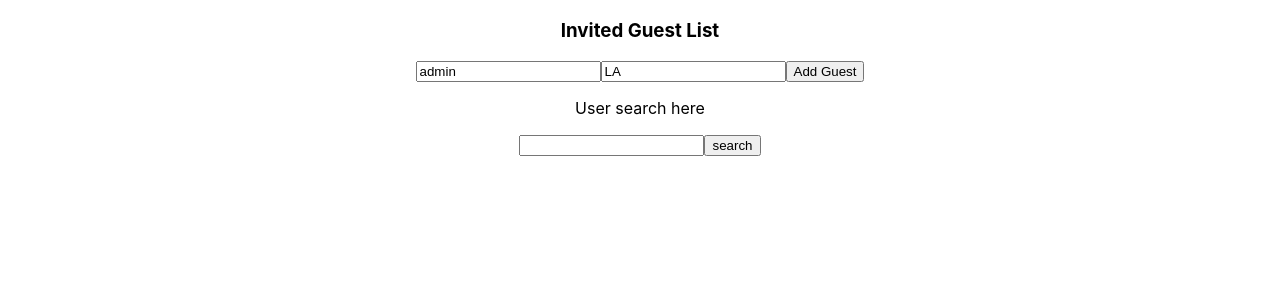
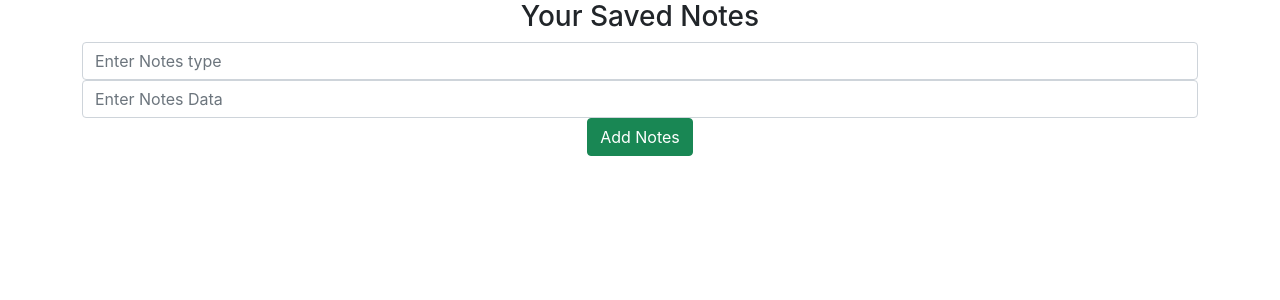
Before and after one commit to nltr2/LearningReact, a React (Create React App) app in the folder myapp/: page / in a window 1280 px wide. Shown: the top 300 px of the page. Built offline with nearby package versions, Linux system fonts and the light colour scheme.

Commit message:
Day 3: Component Using JS

```diff
--- a/myapp/public/index.html
+++ b/myapp/public/index.html
@@ -4,6 +4,10 @@
     <meta charset="utf-8" />
     <link rel="icon" href="%PUBLIC_URL%/favicon.ico" />
     <meta name="viewport" content="width=device-width, initial-scale=1" />
+<!-- CSS only -->
+<link href="https://cdn.jsdelivr.net/npm/bootstrap@5.1.0/dist/css/bootstrap.min.css" rel="stylesheet" integrity="sha384-KyZXEAg3QhqLMpG8r+8fhAXLRk2vvoC2f3B09zVXn8CA5QIVfZOJ3BCsw2P0p/We" crossorigin="anonymous">
+<!-- JavaScript Bundle with Popper -->
+<script src="https://cdn.jsdelivr.net/npm/bootstrap@5.1.0/dist/js/bootstrap.bundle.min.js" integrity="sha384-U1DAWAznBHeqEIlVSCgzq+c9gqGAJn5c/t99JyeKa9xxaYpSvHU5awsuZVVFIhvj" crossorigin="anonymous"></script>
     <meta name="theme-color" content="#000000" />
     <meta
       name="description"
--- a/myapp/src/App.tsx
+++ b/myapp/src/App.tsx
@@ -2,11 +2,13 @@ import React from 'react';
 import logo from './logo.svg';
 import './App.css';
 import MainApp from './components/MainApp';
+import NoteApp from './lifecycleapp/NoteApp';
 
 function App() {
   return (
     <div className="App">
-       <MainApp/>
+       {/* <MainApp/> */}
+       <NoteApp/>
     </div>
   );
 }
--- /dev/null
+++ b/myapp/src/lifecycleapp/NoteApp.js
@@ -0,0 +1,40 @@
+import React, { useState } from 'react'
+
+const NoteApp=() =>{
+
+    const [notes,setNotes]= useState([])
+    const[title,setTitle]=useState('')
+    const[body,setBody]=useState('')
+
+const addNote=(e) =>{
+    e.preventDefault()
+setNotes([
+    ...notes,{title,body}
+])}
+
+const removeNote=(title)=>{
+    setNotes(notes.filter((note) =>note.title !== title))
+}
+    return (
+        <div className='container'>
+<h3>Your Saved Notes</h3>
+{
+    notes.map((note)=>(
+        <div key={note.title}>
+            <h5>{note.title}</h5>
+            <p>{note.body}</p>
+            <button className='btn btn-danger' onClick={() =>removeNote(note.title)}>X</button>
+        </div>
+    ))
+}
+
+
+        <form onSubmit={addNote}>
+         <input type='text' className='form-control' placeholder='Enter Notes type' value={title}  onChange={(e)=> setTitle(e.target.value)}/>
+         <input type='text' className='form-control' placeholder='Enter Notes Data' value={body} onChange={(e)=> setBody(e.target.value)}/>
+        <button className='btn btn-success'>Add Notes</button>
+        </form>
+        </div>
+    )
+}
+export default NoteApp
```
